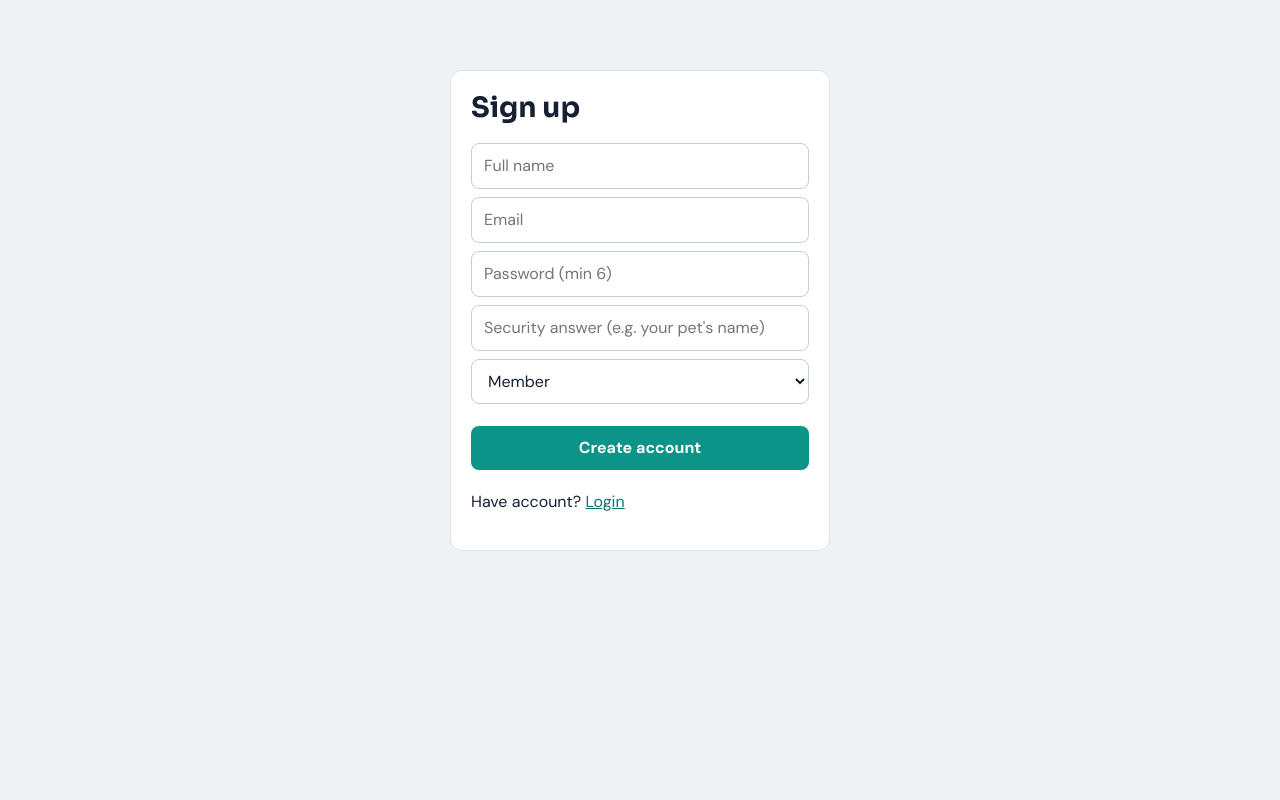
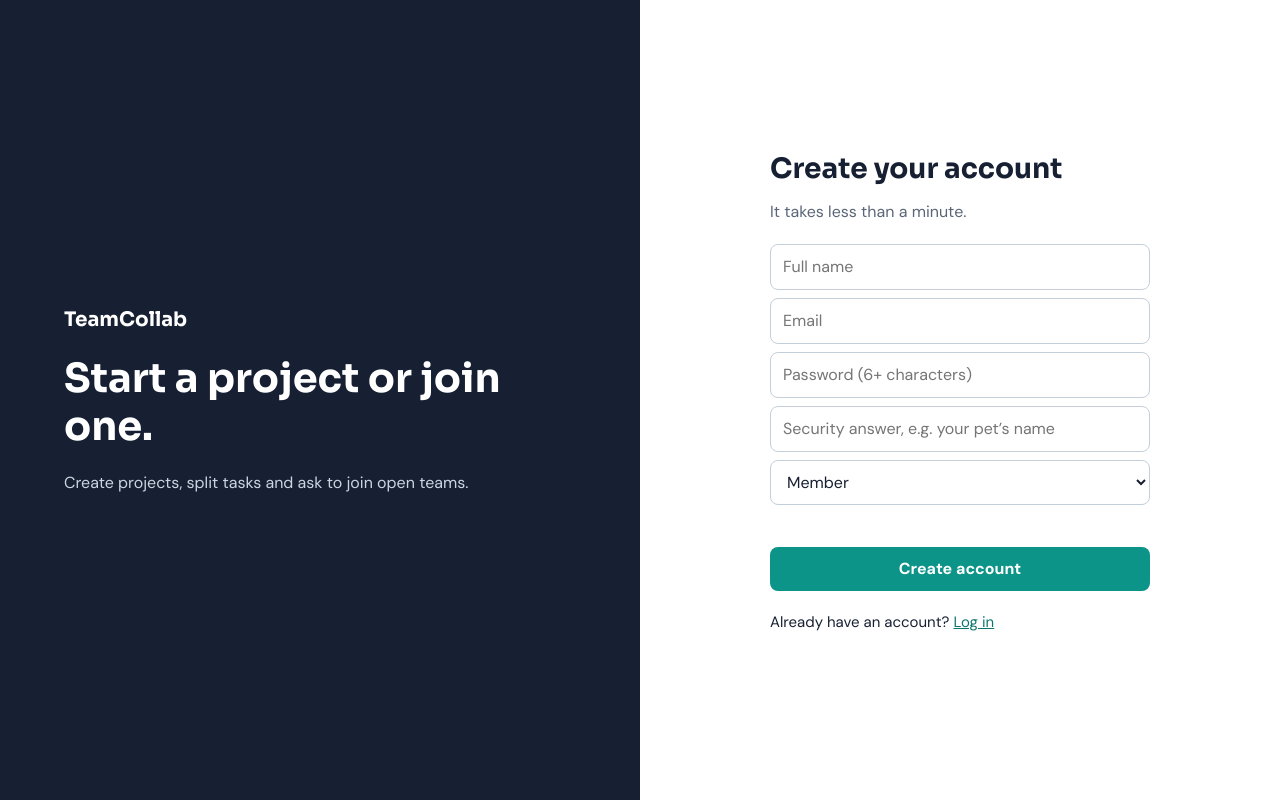
Before and after one commit to vanshikaagarwal-wq/Project-and-team-collaboration-management-system-, a website: page signup.html in a window 1280 px wide. Drawn offline with Linux system fonts and the light colour scheme.

Commit message:
redesign login, signup and forgot password with split layout

```diff
--- a/css/auth.css
+++ b/css/auth.css
@@ -1 +1,80 @@
-.box{max-width:380px;margin:70px auto}.box input,.box select,.box button{width:100%}#msg{color:#dc2626;font-size:14px}
+body.auth {
+  min-height: 100vh;
+  display: grid;
+  grid-template-columns: 1fr 1fr;
+  background: #fff;
+}
+
+.auth-side {
+  background: var(--ink);
+  color: #fff;
+  padding: 64px;
+  display: flex;
+  flex-direction: column;
+  justify-content: center;
+  gap: 20px;
+}
+
+.auth-side .brand {
+  color: #fff;
+  font-family: Sora, sans-serif;
+  font-weight: 700;
+  font-size: 20px;
+  text-decoration: none;
+}
+
+.auth-side h1 {
+  font-size: 40px;
+  max-width: 440px;
+  margin: 0;
+}
+
+.auth-side p {
+  color: #cbd5e1;
+  max-width: 420px;
+  margin: 0;
+}
+
+.auth-main {
+  display: flex;
+  align-items: center;
+  justify-content: center;
+  padding: 32px;
+}
+
+.auth-form {
+  width: 100%;
+  max-width: 380px;
+}
+
+.auth-form input,
+.auth-form select,
+.auth-form button {
+  width: 100%;
+}
+
+.auth-form .muted {
+  color: var(--muted);
+  margin: 0 0 16px;
+}
+
+#msg {
+  color: #b91c1c;
+  font-size: 14px;
+  min-height: 22px;
+  margin: 6px 0;
+}
+
+.auth-links {
+  margin-top: 16px;
+  font-size: 15px;
+}
+
+@media (max-width: 800px) {
+  body.auth {
+    grid-template-columns: 1fr;
+  }
+  .auth-side {
+    display: none;
+  }
+}
--- a/signup.html
+++ b/signup.html
@@ -1,2 +1,37 @@
-<!DOCTYPE html><html><head><meta charset=utf-8><title>Sign up</title><meta name=viewport content="width=device-width,initial-scale=1"><link rel=stylesheet href=css/style.css><link rel=stylesheet href=css/auth.css></head>
-<body><div class="card box"><h2>Sign up</h2><input id=name placeholder="Full name"><input id=email placeholder=Email><input id=password type=password placeholder="Password (min 6)"><input id=answer placeholder="Security answer (e.g. your pet's name)"><select id=role><option>Member</option><option>Manager</option><option>Admin</option></select><p id=msg></p><button onclick=signup()>Create account</button><p>Have account? <a href=login.html>Login</a></p></div><script src=js/common.js></script><script src=js/auth.js></script></body></html>
+<!DOCTYPE html>
+<html lang="en">
+  <head>
+    <meta charset="utf-8" />
+    <meta name="viewport" content="width=device-width, initial-scale=1" />
+    <title>Create account | TeamCollab</title>
+    <link rel="stylesheet" href="css/style.css" />
+    <link rel="stylesheet" href="css/auth.css" />
+  </head>
+  <body class="auth">
+    <aside class="auth-side">
+      <a class="brand" href="index.html">TeamCollab</a>
+      <h1>Start a project or join one.</h1>
+      <p>Create projects, split tasks and ask to join open teams.</p>
+    </aside>
+    <section class="auth-main">
+      <div class="auth-form">
+        <h2>Create your account</h2>
+        <p class="muted">It takes less than a minute.</p>
+        <input id="name" placeholder="Full name" />
+        <input id="email" type="email" placeholder="Email" />
+        <input id="password" type="password" placeholder="Password (6+ characters)" />
+        <input id="answer" placeholder="Security answer, e.g. your pet’s name" />
+        <select id="role">
+          <option>Member</option>
+          <option>Manager</option>
+          <option>Admin</option>
+        </select>
+        <p id="msg"></p>
+        <button onclick="signup()">Create account</button>
+        <p class="auth-links">Already have an account? <a href="login.html">Log in</a></p>
+      </div>
+    </section>
+    <script src="js/common.js"></script>
+    <script src="js/auth.js"></script>
+  </body>
+</html>
```
Also changed, not shown: forgot-password.html (+31 -2 lines), login.html (+30 -2 lines).
